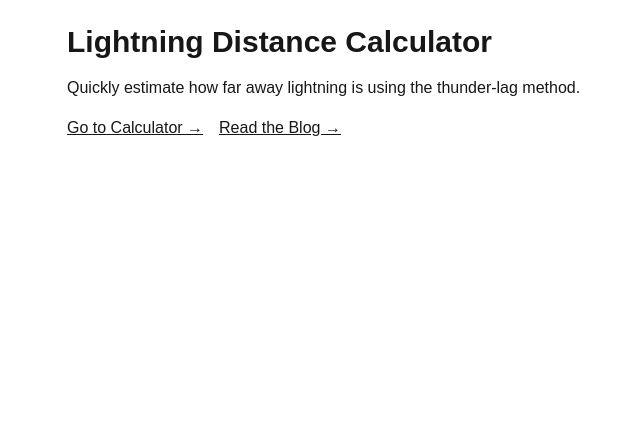
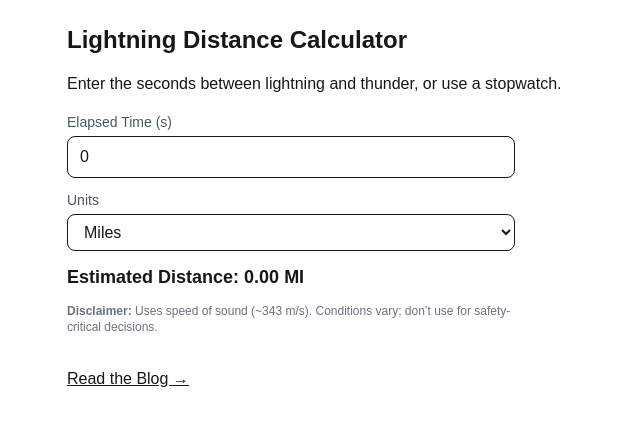
Before and after one commit to CG-App/lightningdistancecalculator, a Next.js app: page / in a window 1280 px wide. Shown: the top 426 px of the page, without its empty margins (261-901 px from the left). Built offline with nearby package versions, Linux system fonts and the light colour scheme.

Commit message:
9/12/25, Redirect /calculator to /

```diff
--- a/app/calculator/page.tsx
+++ /dev/null
@@ -1,52 +0,0 @@
-// app/calculator/page.tsx
-import type { Metadata } from "next";
-import LightningCalculator from "@/components/LightningCalculator";
-import JsonLd from "@/components/json-ld";
-
-export const revalidate = 3600; // 1 hour
-
-export const metadata: Metadata = {
-  title: "Calculator | Lightning Distance Calculator",
-  description: "Estimate how far away a storm is using the thunder-lag method.",
-  alternates: {
-    canonical: "https://lightningdistancecalculator.com/calculator",
-  },
-};
-
-const BASE_URL = "https://lightningdistancecalculator.com";
-
-export default function CalculatorPage() {
-  const pageUrl = `${BASE_URL}/calculator`;
-
-  // ✅ Breadcrumb JSON-LD
-  const breadcrumbLd = {
-    "@context": "https://schema.org",
-    "@type": "BreadcrumbList",
-    itemListElement: [
-      { "@type": "ListItem", position: 1, name: "Home", item: BASE_URL },
-      { "@type": "ListItem", position: 2, name: "Calculator", item: pageUrl },
-    ],
-  };
-
-  // ✅ WebApplication JSON-LD
-  const webAppLd = {
-    "@context": "https://schema.org",
-    "@type": "WebApplication",
-    name: "Lightning Distance Calculator",
-    url: pageUrl,
-    applicationCategory: "UtilitiesApplication",
-    operatingSystem: "Web",
-    offers: { "@type": "Offer", price: "0", priceCurrency: "USD" },
-  };
-
-  return (
-    <main className="max-w-2xl mx-auto p-6 space-y-4">
-      {/* Inject structured data */}
-      <JsonLd data={[breadcrumbLd, webAppLd]} />
-
-      <h1 className="text-2xl font-bold">Lightning Distance Calculator</h1>
-      <p>Enter the seconds between lightning and thunder, or use a stopwatch.</p>
-      <LightningCalculator />
-    </main>
-  );
-}
--- a/app/page.tsx
+++ b/app/page.tsx
@@ -1,32 +1,60 @@
 // app/page.tsx
 import type { Metadata } from "next";
-import Link from "next/link";
+import LightningCalculator from "@/components/LightningCalculator";
+import JsonLd from "@/components/json-ld";
 
 export const revalidate = 3600; // 1 hour
 
 export const metadata: Metadata = {
   title: "Lightning Distance Calculator",
-  description: "Estimate lightning distance using the thunder-lag method.",
+  description: "Estimate how far away a storm is using the thunder-lag method.",
   alternates: {
     canonical: "https://lightningdistancecalculator.com/",
   },
+  openGraph: {
+    title: "Lightning Distance Calculator",
+    description: "Estimate how far away a storm is using the thunder-lag method.",
+    url: "https://lightningdistancecalculator.com/",
+    type: "website",
+  },
 };
 
+const BASE_URL = "https://lightningdistancecalculator.com";
+
 export default function HomePage() {
+  const pageUrl = `${BASE_URL}/`;
+
+  // ✅ Breadcrumb JSON-LD (homepage)
+  const breadcrumbLd = {
+    "@context": "https://schema.org",
+    "@type": "BreadcrumbList",
+    itemListElement: [
+      { "@type": "ListItem", position: 1, name: "Home", item: pageUrl },
+    ],
+  };
+
+  // ✅ WebApplication JSON-LD (point to root)
+  const webAppLd = {
+    "@context": "https://schema.org",
+    "@type": "WebApplication",
+    name: "Lightning Distance Calculator",
+    url: pageUrl,
+    applicationCategory: "UtilitiesApplication",
+    operatingSystem: "Web",
+    offers: { "@type": "Offer", price: "0", priceCurrency: "USD" },
+  };
+
   return (
     <main className="max-w-2xl mx-auto p-6 space-y-4">
-      <h1 className="text-3xl font-bold">Lightning Distance Calculator</h1>
-      <p>
-        Quickly estimate how far away lightning is using the thunder-lag
-        method.
-      </p>
-      <div className="space-x-4">
-        <Link href="/calculator" className="underline">
-          Go to Calculator →
-        </Link>
-        <Link href="/blog" className="underline">
-          Read the Blog →
-        </Link>
+      {/* Structured data */}
+      <JsonLd data={[breadcrumbLd, webAppLd]} />
+
+      <h1 className="text-2xl font-bold">Lightning Distance Calculator</h1>
+      <p>Enter the seconds between lightning and thunder, or use a stopwatch.</p>
+      <LightningCalculator />
+
+      <div className="pt-4">
+        <a href="/blog" className="underline">Read the Blog →</a>
       </div>
     </main>
   );
--- a/next.config.js
+++ b/next.config.js
@@ -1,30 +1,45 @@
 // next.config.js
 /** @type {import('next').NextConfig} */
 const nextConfig = {
-  // ...any existing config you already have
+  // ✅ Redirect /calculator → /
+  async redirects() {
+    return [
+      {
+        source: "/calculator",
+        destination: "/",
+        permanent: true, // 308 redirect for SEO
+      },
+    ];
+  },
+
+  // ✅ Headers for caching
   async headers() {
     return [
       // 1) Long-term cache for static assets (already hashed)
       {
-        source: '/_next/static/:path*',
+        source: "/_next/static/:path*",
         headers: [
-          { key: 'Cache-Control', value: 'public, max-age=31536000, immutable' },
+          { key: "Cache-Control", value: "public, max-age=31536000, immutable" },
         ],
       },
       // 2) Also cache any files in /public (images, icons, etc.) aggressively
       {
-        source: '/:all*(svg|jpg|jpeg|png|gif|webp|avif|ico|css|js|woff|woff2|ttf|otf)',
+        source:
+          "/:all*(svg|jpg|jpeg|png|gif|webp|avif|ico|css|js|woff|woff2|ttf|otf)",
         headers: [
-          { key: 'Cache-Control', value: 'public, max-age=31536000, immutable' },
+          { key: "Cache-Control", value: "public, max-age=31536000, immutable" },
         ],
       },
       // 3) Cache HTML at the CDN for a short time (Edge cache, not browser)
       //    Cloudflare respects s-maxage. Browser still revalidates quickly,
       //    but Cloudflare can serve a true HIT for 600s.
       {
-        source: '/:path*',
+        source: "/:path*",
         headers: [
-          { key: 'Cache-Control', value: 'public, s-maxage=600, stale-while-revalidate=60' },
+          {
+            key: "Cache-Control",
+            value: "public, s-maxage=600, stale-while-revalidate=60",
+          },
         ],
       },
     ];
```
